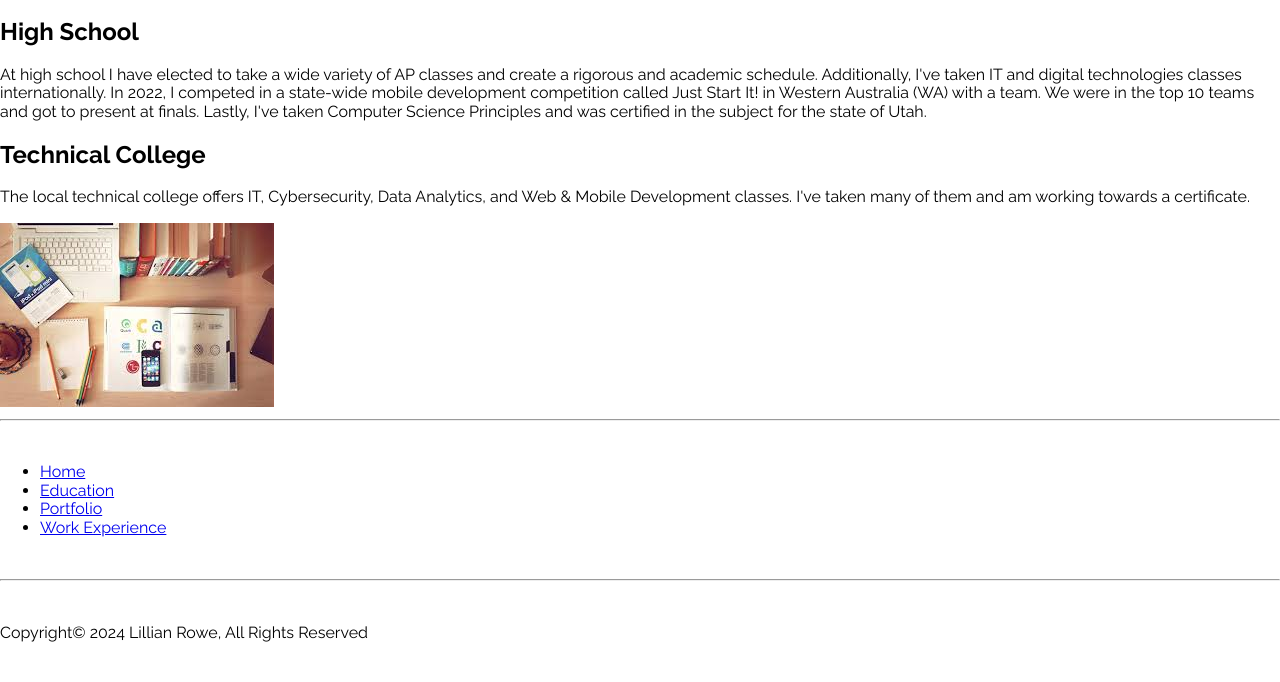
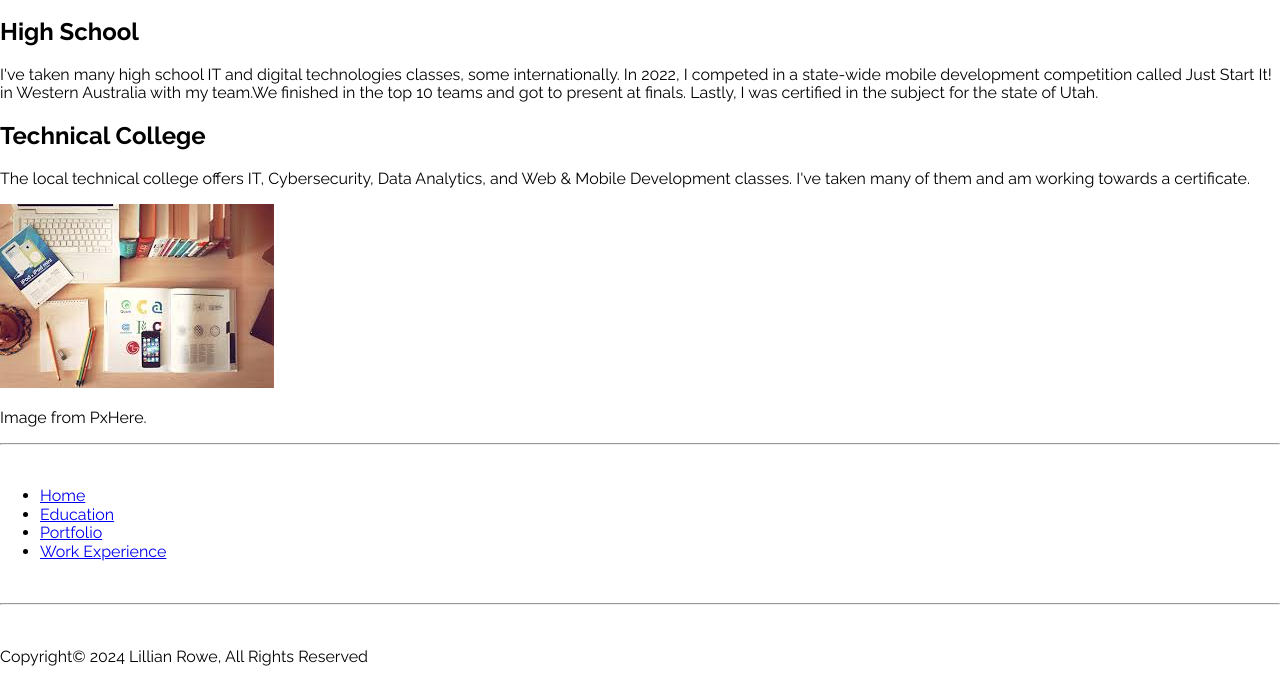
Before and after one commit to lillianrowe/portfolio-project-lillianrowe, a plain HTML site: page edu.html in a window 1280 px wide. Shown: the part 151-833 px from the top of the page. Before the commit the page ends 809 px from the top, so only its background shows below. Drawn offline with Linux system fonts and the light colour scheme.

Commit message:
Update edu.html

```diff
--- a/edu.html
+++ b/edu.html
@@ -33,28 +33,24 @@
     <section id="edu-hero">
         <div class="edu-hero-title">
             <h1>Education</h1>
-        </div>
+        </div><!-- end .edu-hero-title-->
     </section><!-- end #edu-content-->
 
     <!-- ==================== edu content ========================-->
     <section id="edu-content">
         <div class="edu-content-text">
             <h2>High School</h2>
-            <p>At high school I have elected to take a wide variety of AP classes and create a rigorous and academic
-                schedule.
-                Additionally, I've taken IT and digital technologies classes internationally. In 2022, I competed in a
-                state-wide mobile development competition called Just Start It! in Western Australia (WA) with a team.
-                We
-                were
-                in the top 10 teams and got to present at finals. Lastly, I've taken Computer Science Principles and was
-                certified in the subject for the state of Utah.</p>
+            <p>I've taken many high school IT and digital technologies classes, some internationally. In 2022, I
+                competed in a state-wide mobile development competition called Just Start It! in Western Australia with
+                my team.We finished in the top 10 teams and got to present at finals. Lastly, I was certified in the
+                subject for the state of Utah.</p>
             <h2>Technical College</h2>
             <p>The local technical college offers IT, Cybersecurity, Data Analytics, and Web &amp; Mobile Development
-                classes.
-                I've taken many of them and am working towards a certificate.</p>
+                classes. I've taken many of them and am working towards a certificate.</p>
         </div><!-- end .edu-content-text-->
         <div id="edu-img">
             <img src="img/edu-img.jpg" alt="Education">
+            <p>Image from PxHere.</p>
         </div>
     </section><!-- end #edu-content-->
 
```
